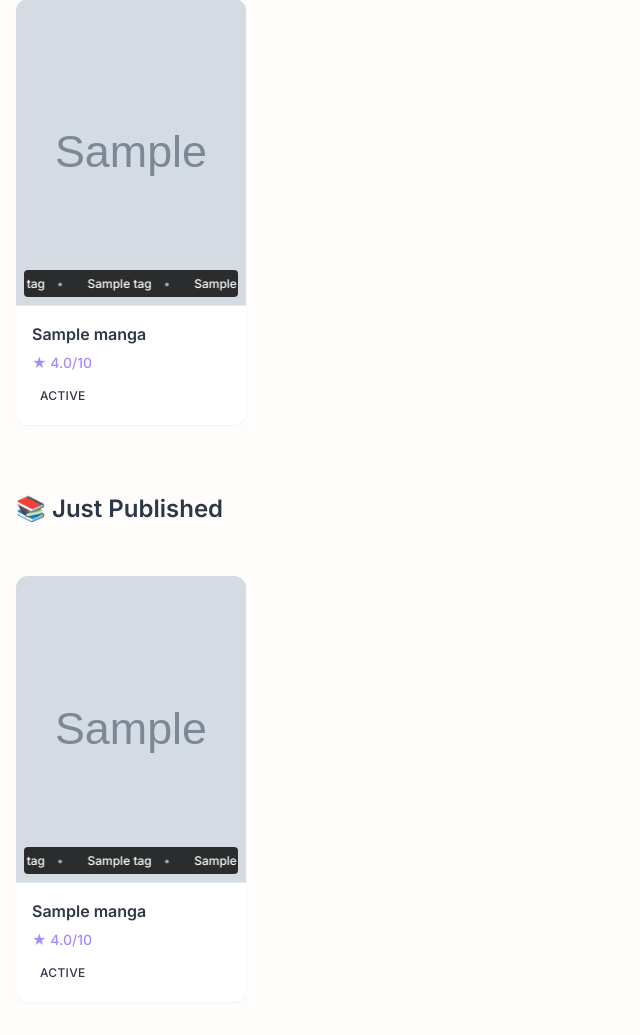
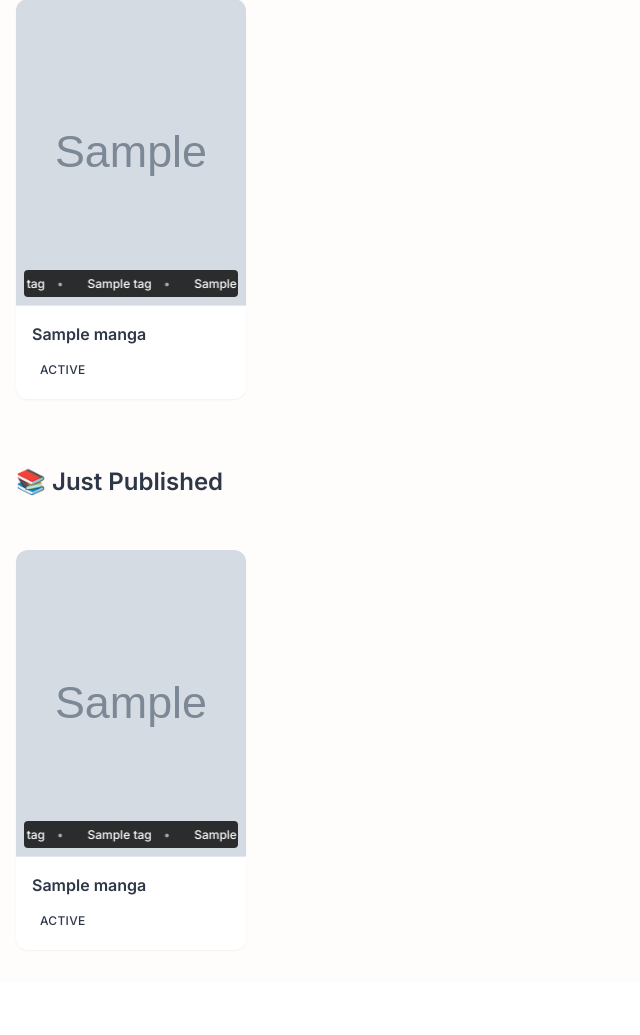
Before and after one commit to thmasq/manga-reader, a Flask app: page / in a window 1280 px wide. Shown: the part 338-1373 px from the top of the page, without its empty margins (0-640 px from the left). After the commit the page ends 1289 px from the top, so only its background shows below. Run offline with Flask 3, Linux system fonts and the light colour scheme; grey boxes marked "Sample" are stand-in pictures; a database or web service that is not in the repository returns one stand-in record (values such as "Sample title"); some libraries are stand-ins or nearby versions.

Commit message:
Remove curated section and rating information

```diff
--- a/app.py
+++ b/app.py
@@ -70,9 +70,6 @@ def get_manga_list(
                     m.manga_status as status,
                     m.started_publishing as publish_date,
                     m.cover_path,
-                    COALESCE(
-                        ROUND((RANDOM() * 2 + 8)::NUMERIC, 1), 8.5
-                    ) as rating,
                     ARRAY_AGG(DISTINCT t.tag_name) FILTER (WHERE t.tag_name IS NOT NULL) as tags,
                     ARRAY_AGG(DISTINCT l.language_name_en) FILTER (WHERE l.language_name_en IS NOT NULL) as languages
                 FROM manga m
@@ -135,9 +132,6 @@ def get_manga_list(
                 query += " ORDER BY m.started_publishing DESC NULLS LAST"
             elif sort_by == "date-oldest":
                 query += " ORDER BY m.started_publishing ASC NULLS LAST"
-            elif sort_by == "rating":
-                query += " ORDER BY rating DESC"
-
             # Add limit
             if limit:
                 query += f" LIMIT {limit}"
@@ -150,7 +144,6 @@ def get_manga_list(
                 manga = {
                     "id": row["manga_id"],
                     "title": row["title"] or "Unknown Title",
-                    "rating": float(row["rating"]) if row["rating"] else 8.5,
                     "status": row["status"] or "unknown",
                     "language": row["languages"][0].lower()
                     if row["languages"] and row["languages"][0]
@@ -183,9 +176,6 @@ def get_section_manga(manga_list, section_type, limit=6):
             reverse=True,
         )
         return sorted_by_date[:limit]
-    elif section_type == "curated":
-        high_rated = [manga for manga in manga_list if manga["rating"] >= 9.0]
-        return high_rated[:limit]
     return []
 
 
@@ -197,7 +187,6 @@ def index():
     sections = {
         "trending": get_section_manga(manga_list, "trending"),
         "just_published": get_section_manga(manga_list, "just-published"),
-        "curated": get_section_manga(manga_list, "curated"),
     }
 
     return render_template("gallery.html", sections=sections)
@@ -224,7 +213,6 @@ def search():
         sections = {
             "trending": get_section_manga(filtered_manga, "trending"),
             "just_published": get_section_manga(filtered_manga, "just-published"),
-            "curated": get_section_manga(filtered_manga, "curated"),
         }
     else:
         # Show search results
--- a/static/css/styles.css
+++ b/static/css/styles.css
@@ -420,13 +420,6 @@ body {
   color: var(--text-primary);
 }
 
-.manga-rating {
-  font-size: 0.875rem;
-  color: var(--accent-primary);
-  margin-bottom: 0.5rem;
-  font-weight: 500;
-}
-
 /* Cycling Tags Animation */
 .cycling-tags {
   position: absolute;
--- a/templates/components/manga_card.html
+++ b/templates/components/manga_card.html
@@ -40,9 +40,6 @@
     </div>
     <div class="manga-info">
         <div class="manga-title">{{ manga.title }}</div>
-        <div class="manga-rating" aria-label="Rating: {{ manga.rating }} out of 10">
-            ★ {{ manga.rating }}/10
-        </div>
         <div class="manga-status">
             <span class="status-badge status-{{ manga.status }}">
                 {{ manga.status|title }}
--- a/templates/components/manga_sections.html
+++ b/templates/components/manga_sections.html
@@ -39,15 +39,4 @@
             </div>
         </section>
     {% endif %}
-
-    {% if sections.curated %}
-        <section>
-            <h2 class="section-title">⭐ Editor's Choice</h2>
-            <div class="manga-grid">
-                {% for manga in sections.curated %}
-                    {% include 'components/manga_card.html' %}
-                {% endfor %}
-            </div>
-        </section>
-    {% endif %}
 {% endif %}
--- a/templates/gallery.html
+++ b/templates/gallery.html
@@ -86,7 +86,6 @@
                 <option value="reverse-alphabetical">Z-A</option>
                 <option value="date-newest">Newest First</option>
                 <option value="date-oldest">Oldest First</option>
-                <option value="rating">Highest Rated</option>
             </select>
         </div>
     </div>
```
